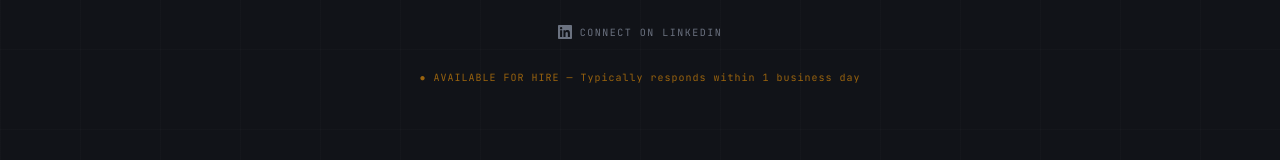
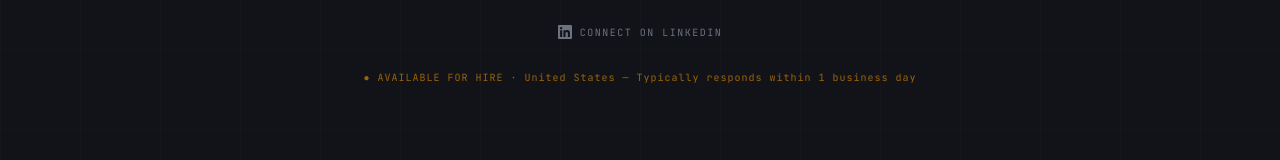
Before and after one commit to tru0blu0/jimmy-chamberlin-portfolio, a React (Vite) app: page / in a window 1280 px wide. Shown: the part 5467-5627 px from the top of the page. Built offline with nearby package versions, Linux system fonts and the light colour scheme.

Commit message:
feat: show location in contact availability line

```diff
--- a/src/components/Contact.tsx
+++ b/src/components/Contact.tsx
@@ -116,7 +116,7 @@ export default function Contact() {
 
           {data.available && (
             <p className="font-mono text-[10px] tracking-[0.1em] text-amber-base/70">
-              ● {data.availableText} — Typically responds within 1 business day
+              ● {data.availableText} · {data.location} — Typically responds within 1 business day
             </p>
           )}
         </motion.div>
```
